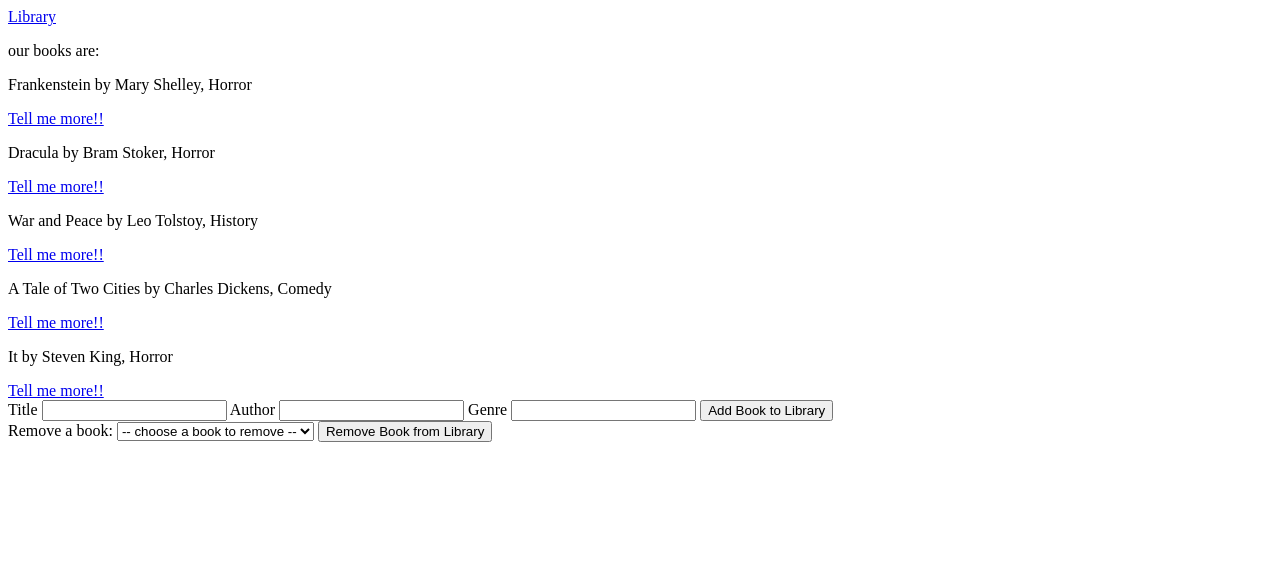
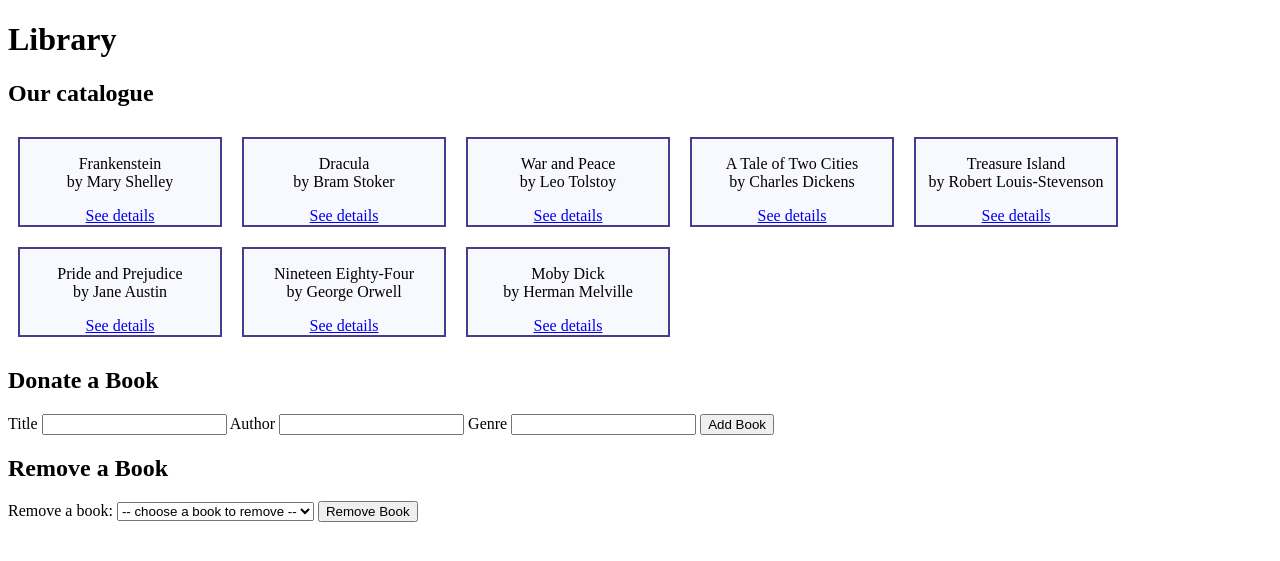
Before and after one commit to mr-mckenzie/w3_d5_homework, a Flask app: page /library in a window 1280 px wide. Shown: the top 561 px of the page. Run offline with Flask 3, Linux system fonts and the light colour scheme.

Commit message:
completed extension

```diff
--- a/controllers/controller.py
+++ b/controllers/controller.py
@@ -9,13 +9,13 @@ def index():
     return render_template('index.jinja', library_book_list = books_in_library)
 
 @app.route('/library/<title>')
-def individual_book(title):
-    chosen_book = []
+def single_book(title):
+
     for book in books_in_library:
         if book.title == title:
-            chosen_book.append(book)
+            book_to_display = book
 
-    return render_template('index.jinja', library_book_list = chosen_book)
+    return render_template('single_book_display.jinja', single_book = book_to_display)
 
 @app.route('/library', methods=['POST'])
 def add_book():
--- a/models/book.py
+++ b/models/book.py
@@ -3,3 +3,4 @@ class Book:
         self.title = input_title
         self.author = input_author
         self.genre = input_genre
+        self.checked_out = False
--- a/models/library.py
+++ b/models/library.py
@@ -2,8 +2,11 @@ from models.book import Book
 
 first_book = Book("Frankenstein", "Mary Shelley", "Horror")
 second_book = Book("Dracula", "Bram Stoker", "Horror")
-third_book = Book("War and Peace", "Leo Tolstoy", "History")
-fourth_book = Book("A Tale of Two Cities", "Charles Dickens", "Comedy")
-fifth_book = Book("It", "Steven King", "Horror")
+third_book = Book("War and Peace", "Leo Tolstoy", "Classic")
+fourth_book = Book("A Tale of Two Cities", "Charles Dickens", "Classic")
+fifth_book = Book("Treasure Island", "Robert Louis-Stevenson", "Adventure")
+sixth_book = Book("Pride and Prejudice", "Jane Austin", "Classic")
+seventh_book = Book("Nineteen Eighty-Four", "George Orwell", "Science-fiction")
+eighth_book = Book("Moby Dick", "Herman Melville", "Adventure")
 
-books_in_library = [first_book, second_book, third_book, fourth_book, fifth_book]
+books_in_library = [first_book, second_book, third_book, fourth_book, fifth_book, sixth_book, seventh_book, eighth_book]
--- /dev/null
+++ b/static/style.css
@@ -0,0 +1,13 @@
+.book_box {
+    display: flex;
+    flex-direction: row;
+    flex-wrap: wrap;
+}
+
+.book {
+    margin: 10px;
+    background-color: ghostwhite;
+    text-align: center;
+    width: 200px;
+    border: 2px darkslateblue solid;
+}
--- a/templates/index.jinja
+++ b/templates/index.jinja
@@ -5,19 +5,27 @@
     <meta http-equiv="X-UA-Compatible" content="IE=edge">
     <meta name="viewport" content="width=device-width, initial-scale=1.0">
     <title>Library</title>
+    <link rel="stylesheet" href="{{ url_for('static', filename='style.css') }}">
 </head>
 <body>
 
-<a href="/library">Library</a>
+<h1>Library</h1>
 
-<p>our books are:</p>
+<article>
+    <h2>Our catalogue</h2>
+
+    <div class="book_box">
     {% for book in library_book_list %}
-
-    <p>{{ book.title }} by {{ book.author }}, {{ book.genre }}</p>
-    <a href="/library/{{book.title}}">Tell me more!!</a>
+    <div class="book">
+        <p>{{ book.title }} <br>by {{ book.author }}</p>
+        <a href="/library/{{book.title}}">See details</a>
+    </div>
 
     {% endfor %}
+    </div>
+</article>
 
+<h2>Donate a Book</h2>
     <form action="/library" method="post">
         <label for="title-box">Title</label>
         <input name="title" id="title-box">
@@ -25,9 +33,10 @@
         <input name="author" id="author-box">
         <label for="genre-box">Genre</label>
         <input name="genre" id="genre-box">
-        <input type="submit" value="Add Book to Library">
+        <input type="submit" value="Add Book">
     </form>
 
+<h2>Remove a Book</h2>
     <form action="/library/remove" method="post">
         <label for="select-box">Remove a book:</label>
         <select name="title" id="select-box">
@@ -36,7 +45,7 @@
         <option value="{{book.title}}">{{book.title}}</option>
         {% endfor %}
         </select>
-       <input type="submit" value="Remove Book from Library">
+       <input type="submit" value="Remove Book">
     </form>
 </body>
 </html>
```
Also changed, not shown: templates/single_book_display.jinja (added, +19 -0 lines).
